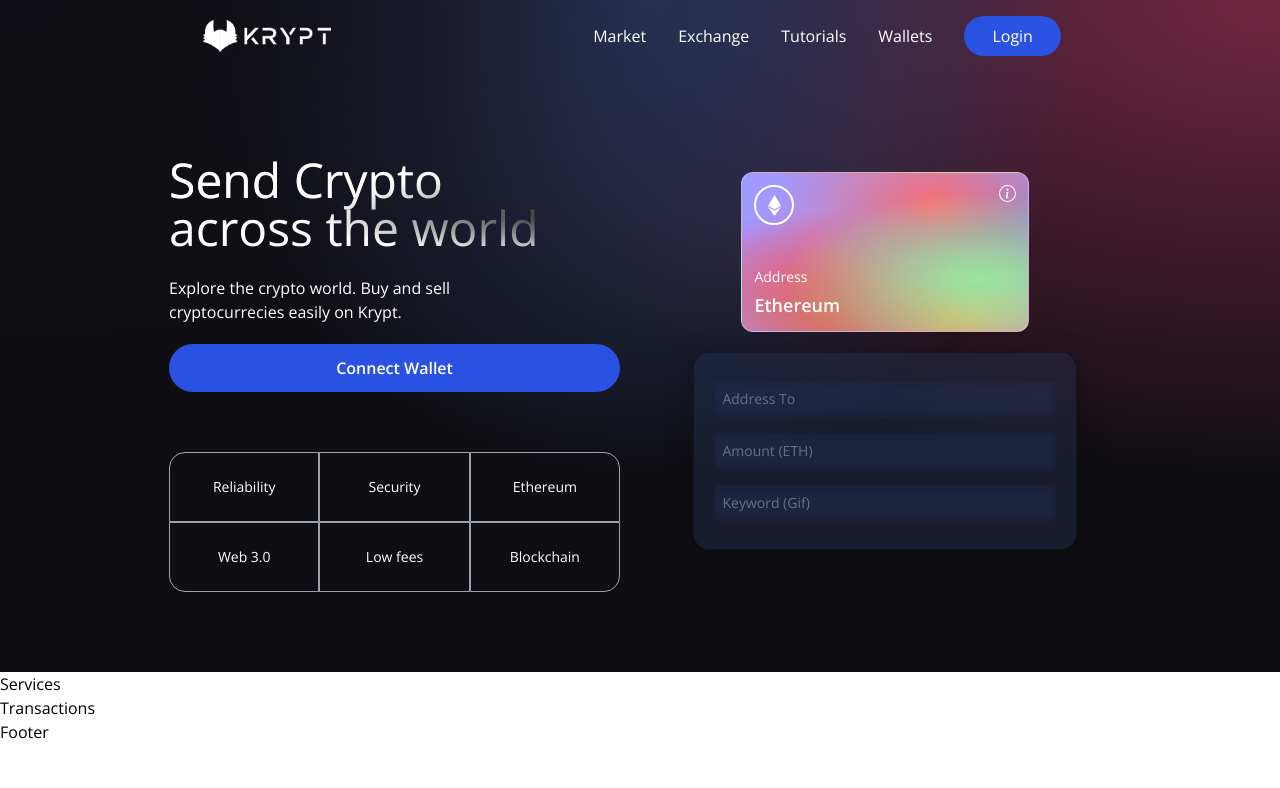
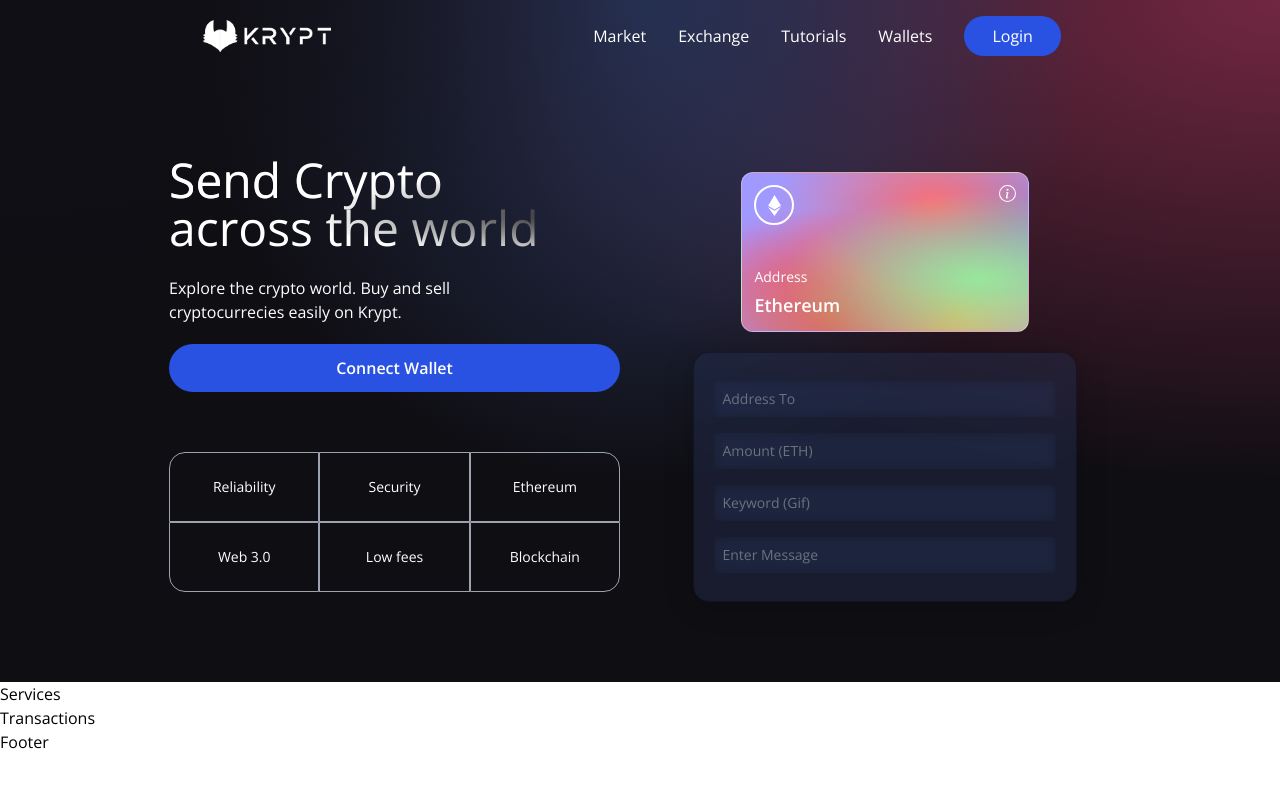
Before and after one commit to saulkurosaki/KRYPT-PROJECT, a React (Create React App) app in the folder client/: page / in a window 1280 px wide. Shown: the top 788 px of the page. Built offline with nearby package versions, Linux system fonts and the light colour scheme.

Commit message:
feat(Welcome): implement message form input

```diff
--- a/client/src/components/Welcome.jsx
+++ b/client/src/components/Welcome.jsx
@@ -89,6 +89,12 @@ const Welcome = () => {
               type="text"
               handleChange={() => {}}
             />
+            <Input
+              placeholder="Enter Message"
+              name="message"
+              type="text"
+              handleChange={() => {}}
+            />
           </div>
         </div>
       </div>
```
